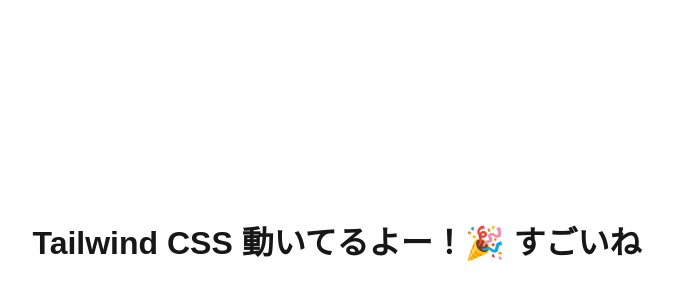
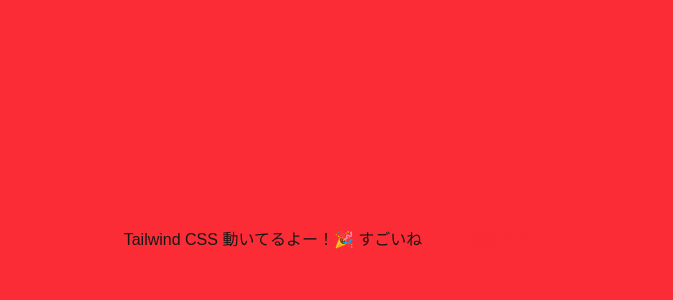
Before and after one commit to shunsuke-blog/tech-blog, a Next.js app: page / in a window 1280 px wide. Shown: the part 160-460 px from the top of the page, without its empty margins (303-976 px from the left). Built offline with nearby package versions, Linux system fonts and the light colour scheme.

Commit message:
エラー解消

```diff
--- a/package.json
+++ b/package.json
@@ -15,6 +15,7 @@
   },
   "devDependencies": {
     "@eslint/eslintrc": "^3",
+    "@tailwindcss/postcss": "^4.1.11",
     "@types/node": "^20",
     "@types/react": "^19",
     "@types/react-dom": "^19",
--- a/postcss.config.js
+++ b/postcss.config.js
@@ -1,6 +1,12 @@
+// module.exports = {
+//   plugins: {
+//     tailwindcss: {},
+//     autoprefixer: {},
+//   },
+// }
+
 module.exports = {
   plugins: {
-    tailwindcss: {},
-    autoprefixer: {},
+    '@tailwindcss/postcss': {},
   },
-}
+};
--- a/src/app/globals.css
+++ b/src/app/globals.css
@@ -1,6 +1,8 @@
-@tailwind base;
+/* @tailwind base;
 @tailwind components;
-@tailwind utilities;
+@tailwind utilities; */
+
+@import "tailwindcss";
 
 :root {
   --background: #ffffff;
--- a/src/app/page.tsx
+++ b/src/app/page.tsx
@@ -3,11 +3,15 @@
 
 export default function Home() {
   return (
-    <main className="flex min-h-screen items-center justify-center bg-red-100">
+    <main className="flex min-h-screen items-center justify-center bg-red-500">
+      {/* <main> */}
       {/* <h1 className="text-4xl font-bold text-blue-600"> */}
       <h1>
         Tailwind CSS 動いてるよー！🎉 すごいね
       </h1>
+      <div className="text-red-500">
+        ここの色変えたい
+      </div>
     </main>
   );
 }
--- a/tailwind.config.js
+++ b/tailwind.config.js
@@ -10,3 +10,7 @@
   },
   plugins: [],
 }
+
+// red:{
+//   500; "#ef4444"
+// }
```
Also changed, not shown: 1 other file (tests, documents, lock files or other folders).
